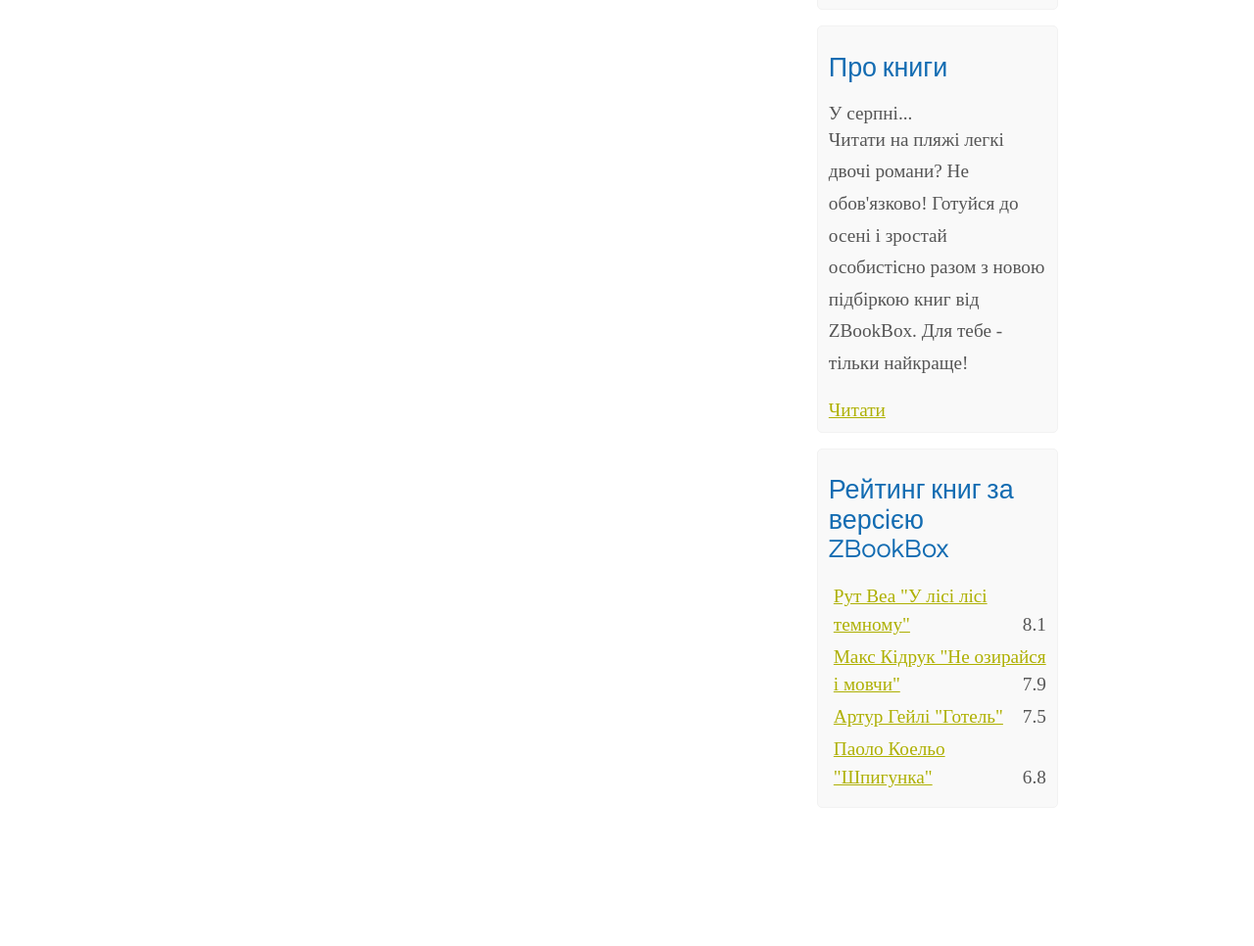
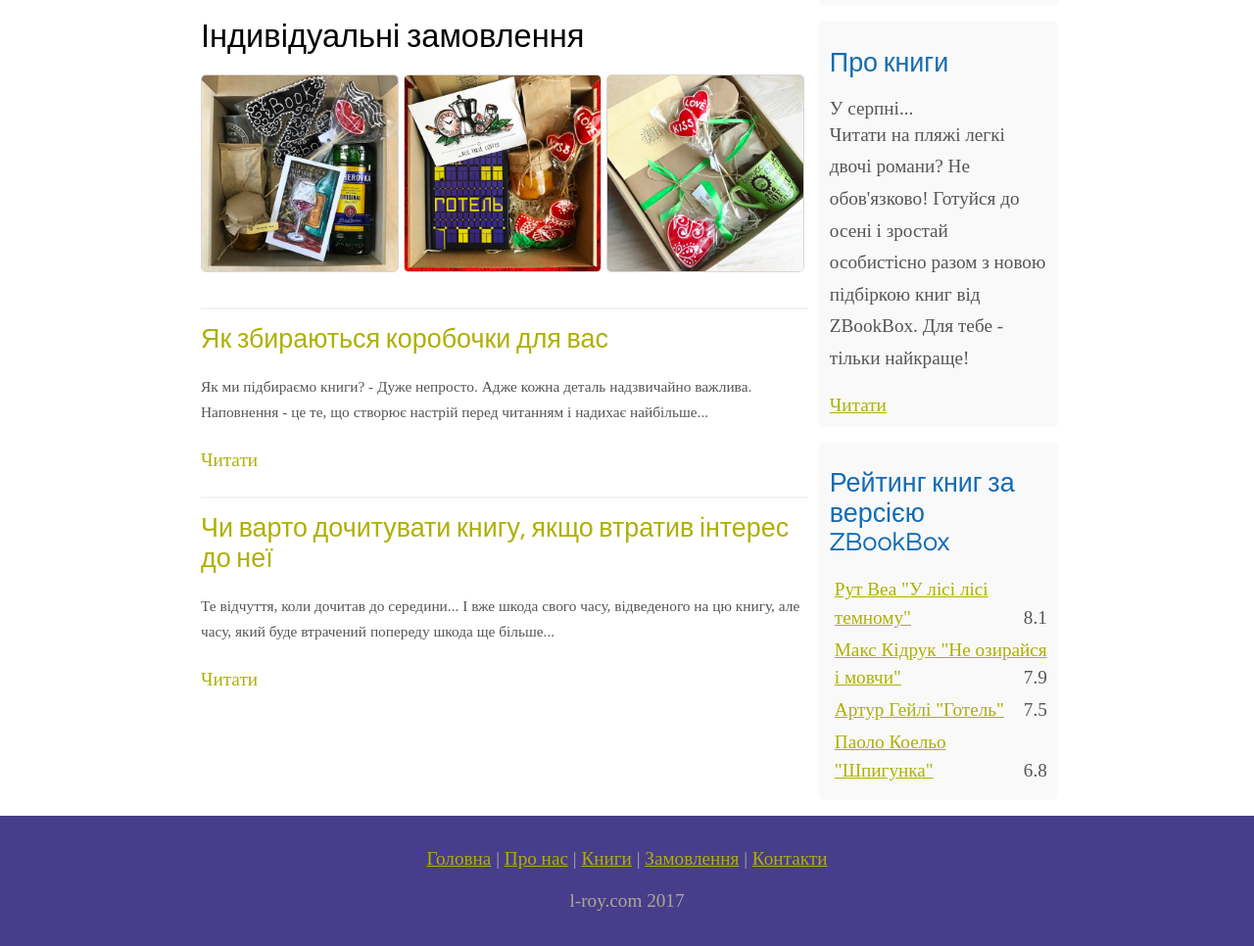
Before and after one commit to L-roy/udemy, a plain HTML site: page index.html in a window 1280 px wide. Shown: the part 504-1470 px from the top of the page at 98% size. Before the commit the page ends 1345 px from the top, so only its background shows below. Drawn offline with Linux system fonts and the light colour scheme.

Commit message:
lesson11

```diff
--- a/assets/css/style.css
+++ b/assets/css/style.css
@@ -124,6 +124,9 @@ ul.menu li a:hover {
 	color: #e4ec04
 }
 
+hr {
+	border: solid 1px #f3f3f3;
+}
 .site_content {
 	width: 880px;
 	overflow: hidden;
@@ -141,6 +144,7 @@ ul.menu li a:hover {
 	width: 222px;
 	padding: 5%;
 	margin: 0 0 16px 0;
+	font-family: normal, 'century gothic', arial, sens-serif
 	border: solid 1px #f2f2f2;
 	border-radius: 5px;
 	background-color: #f9f9f9;
@@ -174,3 +178,52 @@ ul.menu li a:hover {
 .sidebar .rating_sidebar {
 	float: right;
 }
+
+.content {
+	text-align: left;
+	width: 620px;
+	padding: 0 0 0 5px;
+	float: left;
+}
+
+.content a {
+	text-decoration: none;
+}
+
+.bookbox_block {
+	margin-bottom: 5%;
+}
+
+.bookbox_block img {
+	border-radius: 5px;
+	border: solid 1px #dad7d5;
+}
+
+.posts .posts_content {
+	font-size: 0.8em;
+}
+.footer {
+	width: 100%;
+	height: 100px;
+	padding: 28px 0 5px 0;
+	text-align: center;
+	background-color: darkslateblue;
+	color: #a8aa94;
+	margin-left: 0px;
+	margin-right: 0px;
+	min-width: 900px;
+}
+
+.footer {
+	color: #a8aa94;
+	text-decoration: none;
+}
+
+.footer a:hover {
+	color: #fff;
+	text-decoration: none;
+}
+
+.footer p {
+	padding: 0 0 10px 0;
+}
--- a/index.html
+++ b/index.html
@@ -70,7 +70,69 @@
 
 			</div>
 
+		<div class="content">
+
+			<h1>Новинки місяця</h1>
+
+			<div class="bookbox_block">
+
+				<a href="#"><img src="assets/img/2.jpg" width="200" height="200"></a>
+				<a href="#"><img src="assets/img/3.jpg" width="200" height="200"></a>
+				<a href="#"><img src="assets/img/4.jpg" width="200" height="200"></a>
+			</div>
+
+			<h1>Індивідуальні замовлення</h1>
+
+			<div class="bookbox_block">
+
+				<a href="#"><img src="assets/img/5.jpg" width="200" height="200"></a>
+				<a href="#"><img src="assets/img/6.jpg" width="200" height="200"></a>
+				<a href="#"><img src="assets/img/7.jpg" width="200" height="200"></a>
+			</div>
+
+
+			<div class="posts">
+				<hr>
+				<h2><a href="#">Як збираються коробочки для вас</a></h2>
+				<div class="posts_content">
+
+					<p>Як ми підбираємо книги? - Дуже непросто. Адже кожна деталь надзвичайно важлива. Наповнення - це те, що створює настрій перед читанням і надихає найбільше...</p>
+
+				</div>
+				<p><a href="#">Читати</a></p>
+
+			</div>
+
+			<div class="posts">
+				<hr>
+				<h2><a href="#">Чи варто дочитувати книгу, якщо втратив інтерес до неї</a></h2>
+				<div class="posts_content">
+
+					<p>Те відчуття, коли дочитав до середини... І вже шкода свого часу, відведеного на цю книгу, але часу, який буде втрачений попереду шкода ще більше...</p>
+
+				</div>
+				<p><a href="#">Читати</a></p>
+
+			</div>
+
 		</div>
+
+		</div>
+
+	<div class="footer">
+		<p>
+			<a href="#">Головна</a> |
+			<a href="#">Про нас</a> |
+			<a href="#">Книги</a> |
+			<a href="#">Замовлення</a> |
+			<a href="#">Контакти</a>
+		</p>
+		<p>l-roy.com 2017</p>
+
 	</div>
+
+
+	</div>
+
 </body>
 </html>
```
Also changed, not shown: assets/img/1.png (added), assets/img/2.jpg (added), assets/img/3.jpg (added), assets/img/4.jpg (added), assets/img/5.jpg (added), assets/img/6.jpg (added), assets/img/7.jpg (added), 1 other file.
